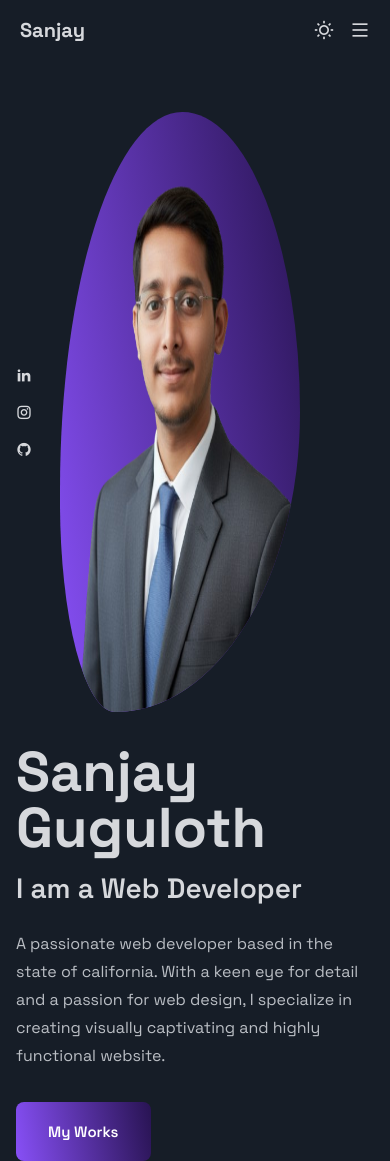
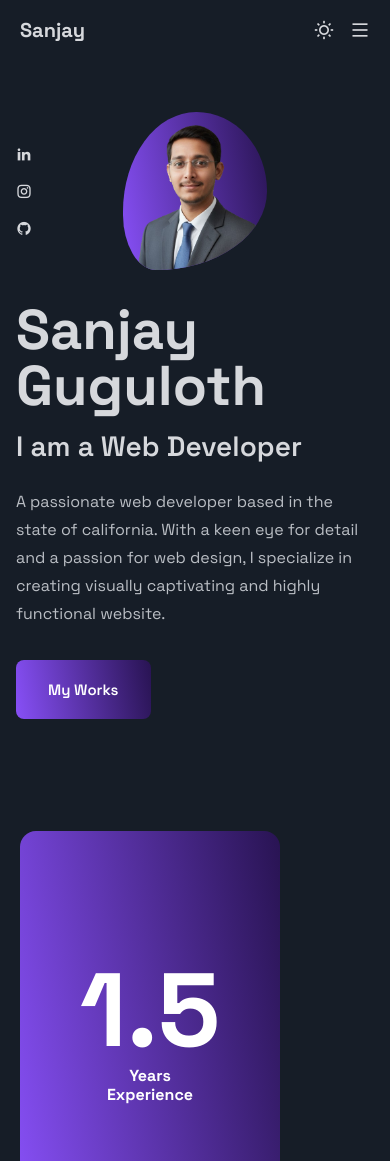
Before and after one commit to Sanjayjadhav-9/Portfolio, a plain HTML site: page index.html in a window 390 px wide. Shown: the top 1161 px of the page. Drawn offline with nearby package versions, Linux system fonts and the light colour scheme.

Commit message:
home-img-wrapper responsiveness is updated

```diff
--- a/assets/css/style.css
+++ b/assets/css/style.css
@@ -295,20 +295,30 @@ img {
 .home-img-wrapper {
   /* width: 38rem; */
   width: clamp(14rem, 5.3402rem + 39.5876vw, 38rem);
+  max-width: 100%;
   background: var(--second-gradient);
   border-radius: 51% 49% 77% 23% / 63% 50% 50% 35%;
   display: flex;
   justify-content: center;
+  align-items: flex-end;
   overflow: hidden;
+  aspect-ratio: 1 / 1.1;
 }
 
 .home-img-cover {
-  height: 600px;
+  width: 100%;
+  height: auto;
+  display: flex;
+  justify-content: end;
+  align-items: flex-end;
 }
 
 .home-img {
-  padding-bottom: 45px;
-  height: 650px;
+  width: 100%;
+  height: auto;
+  max-height: 110%;
+  object-fit: cover;
+  object-position: center bottom;
 }
 
 .home-social {
@@ -767,6 +777,11 @@ img {
     grid-template-columns: 0.8fr;
   }
 
+  .contact-container {
+    grid-template-columns: 90%;
+    justify-content: center;
+    row-gap: 2rem;
+  }
   .contact-icon {
     width: 58px;
     font-size: 1.75rem;
@@ -825,6 +840,7 @@ img {
 
   .home-img-wrapper {
     order: 2;
+    margin-left: 20%;
   }
 
   .home-data {
@@ -874,7 +890,7 @@ img {
   }
 
   .contact-container {
-    grid-template-columns: 620px;
+    grid-template-columns: 90%;
     justify-content: center;
     row-gap: 2rem;
   }
@@ -901,6 +917,10 @@ img {
 
   .home-container {
     column-gap: 3rem;
+  }
+
+  .home-img-wrapper {
+    width: clamp(12rem, 8rem + 20vw, 20rem);
   }
 
   .section-title {
@@ -934,11 +954,19 @@ img {
   .resume-left {
     text-align: left;
   }
+
+  .contact-container {
+
+  }
 }
 
 @media screen and (max-width: 576px) {
   .home-container {
     column-gap: 1.75rem;
+  }
+
+  .home-img-wrapper {
+    width: clamp(10rem, 6rem + 18vw, 16rem);
   }
 }
 
@@ -946,6 +974,10 @@ img {
 @media screen and (max-width: 420px) {
   .home-container {
     padding-inline: 1rem;
+  }
+
+  .home-img-wrapper {
+    width: clamp(9rem, 5rem + 15vw, 14rem);
   }
 
   .services-container,
--- a/index.html
+++ b/index.html
@@ -76,7 +76,7 @@
           <div class="home-img-wrapper">
             <div class="home-img-cover">
               <img
-                src="assets/images/profile.png"
+                src="assets/images/profile1.png"
                 alt="profile picture of the person"
                 class="home-img"
               />
```
Also changed, not shown: assets/images/profile1.png (added).
